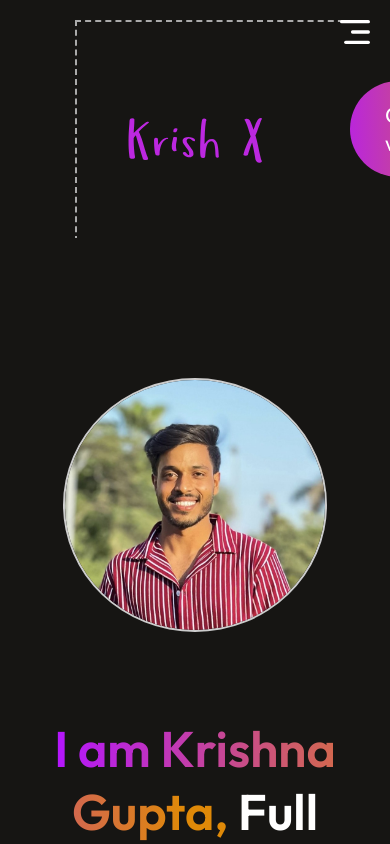
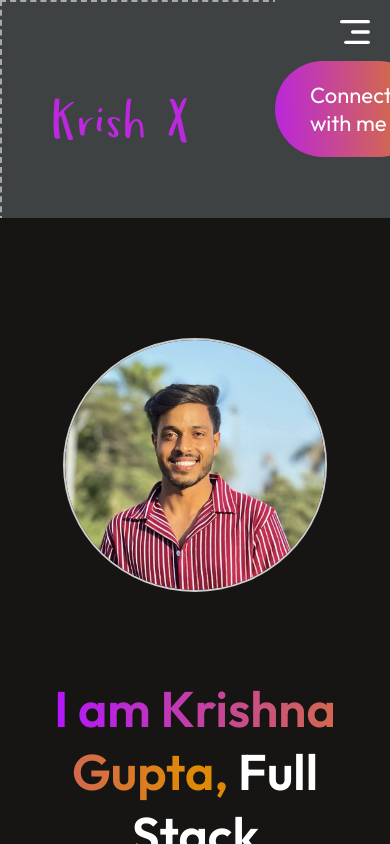
Before and after one commit to krishna7888/Portfolio_React, a React (Vite) app: page / in a window 390 px wide. Shown: the top 844 px of the page. Built offline with nearby package versions, Linux system fonts and the light colour scheme.

Commit message:
Your commit message describing the changes

```diff
--- a/package.json
+++ b/package.json
@@ -1,4 +1,5 @@
 {
+  "homepage": "https://krishna7888.github.io/Portfolio_React",
   "name": "portfolio_website",
   "private": true,
   "version": "0.0.0",
@@ -7,7 +8,9 @@
     "dev": "vite",
     "build": "vite build",
     "lint": "eslint .",
-    "preview": "vite preview"
+    "preview": "vite preview",
+    "predeploy": "npm run build",
+    "deploy": "gh-pages -d dist"
   },
   "dependencies": {
     "react": "^19.1.0",
@@ -22,6 +25,7 @@
     "eslint": "^9.30.1",
     "eslint-plugin-react-hooks": "^5.2.0",
     "eslint-plugin-react-refresh": "^0.4.20",
+    "gh-pages": "^6.3.0",
     "globals": "^16.3.0",
     "vite": "^7.0.4"
   }
--- a/src/components/Footer/Footer.css
+++ b/src/components/Footer/Footer.css
@@ -1,14 +1,19 @@
 .footer{
-    margin: 50px 170px;
     display: flex;
     flex-direction: column;
     gap: 30px;
+    background-color:white;
+    color: black;
+    margin: 0;
+    padding: 0;
 }
 
 .footer-bottom{
+    margin-right: 50px;
     display: flex;
     justify-content: space-between;
-    font-size: 18px;
+    font-size: 20px;
+    margin-bottom: 30px;
 }
 .footer-bottom-right{
     display: flex;
@@ -17,7 +22,10 @@
 }
 @media(max-width:768px){
     .footer{
-        margin: 50px 70px;
+    background-color:white;
+    color: black;
+    margin: 0;
+    padding: 0;
     }
     .footer-bottom{
         display: flex;
--- a/src/components/Footer/Footer.jsx
+++ b/src/components/Footer/Footer.jsx
@@ -11,7 +11,7 @@ const Footer = () => {
                 <div className="footer-bootom-right">
                     <p>Term of Services</p>
                     <p>Privacy Policy</p>
-                    <p>Connect wuth me</p>
+                    <p>Connect with me.</p>
                 </div>
             </div>
         </div>
--- a/src/components/Navbar/Navbar.css
+++ b/src/components/Navbar/Navbar.css
@@ -51,7 +51,15 @@
 .nav-mob-open{
     display: none;
 }
+ .navbar{
+    background-color: rgb(117, 122, 122);
+    margin: 0;
+    padding: 0;
+  }
 @media (max-width: 768px) {
+  .navbar{
+    background-color: rgb(62, 66, 66);
+  }
   .nav-mob-open {
     display: block;
     position: fixed;
--- a/src/components/Services/Services.css
+++ b/src/components/Services/Services.css
@@ -77,7 +77,7 @@
     .services{
         align-items: start;
         gap: 70px;
-        margin: 20px 70px;
+        margin: 50px 70px;
     }
     .services-title h1{
         padding: 0;
--- a/vite.config.js
+++ b/vite.config.js
@@ -5,4 +5,5 @@ import react from '@vitejs/plugin-react'
 export default defineConfig(
   {
   plugins: [react()],
+  base:"/Portfolio_React",
 })
```
Also changed, not shown: 1 other file (tests, documents, lock files or other folders).
